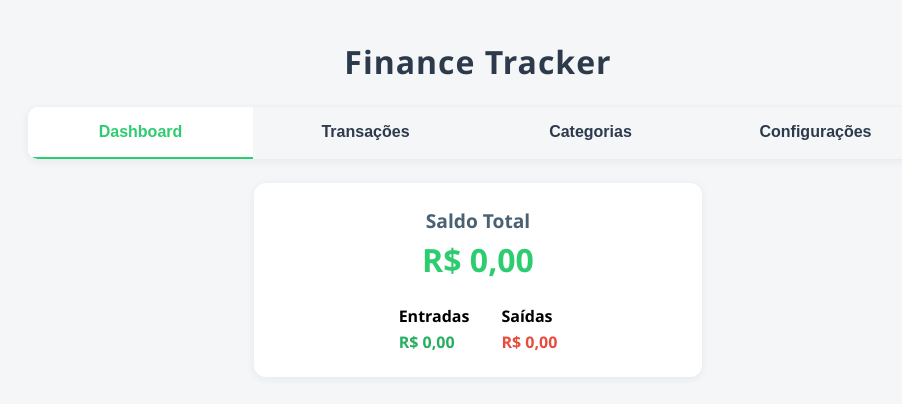
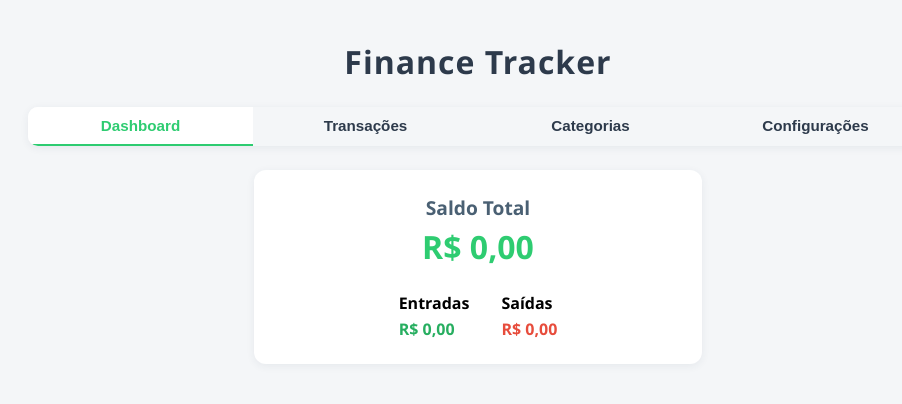
Before and after one commit to PedroAugusto08/FinanceTracker, a website with bundled scripts: page index.html in a window 1280 px wide. Shown: the top 404 px of the page, without its empty margins (162-1064 px from the left). Built offline with nearby package versions, Linux system fonts and the light colour scheme; no server answers.

Commit message:
Update style.css

```diff
--- a/style.css
+++ b/style.css
@@ -195,7 +195,7 @@ form button:hover {
     border-radius: 10px 10px 0 0;
     box-shadow: 0 2px 8px rgba(44,62,80,0.07);
     margin-bottom: 0;
-    gap: 8px;
+    gap: 0;
     width: 100%;
     max-width: 100vw;
     overflow-x: hidden;
@@ -207,25 +207,23 @@ form button:hover {
     flex: 1 1 0;
     min-width: 0;
     max-width: none;
-    padding: 16px 0px;
+    padding: 10px 0px;
     background: #f4f6f8;
     border: none;
     outline: none;
-    font-size: 1em;
+    font-size: 0.95em;
     font-weight: 600;
     color: #2d3a4b;
     cursor: pointer;
     transition: background 0.2s, color 0.2s;
     border-bottom: 2px solid transparent;
-    /* Permite quebra de linha */
-    white-space: normal;
-    text-overflow: unset;
-    overflow: visible;
+    white-space: nowrap;
+    text-overflow: clip;
+    overflow: hidden;
     justify-content: center;
     display: flex;
     align-items: center;
     text-align: center;
-    word-break: break-word;
 }
 .tab.active {
     background: #fff;
```
